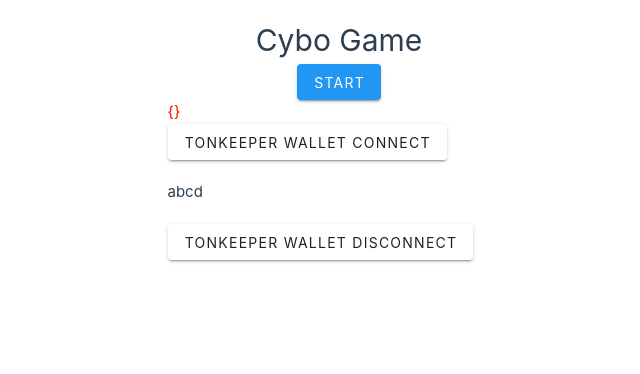
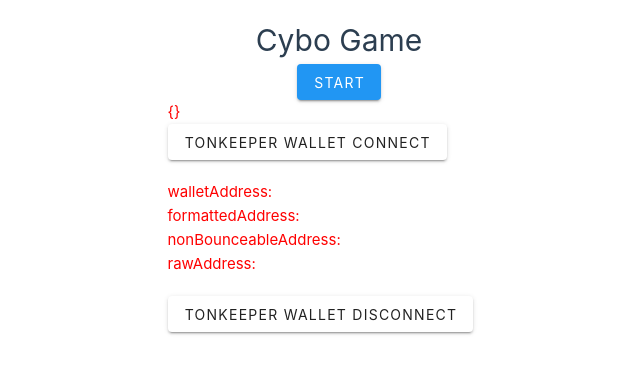
Before and after one commit to GGdang/byboGame-vue3, a Vue app: page /#/ in a window 1280 px wide. Shown: the top 374 px of the page, without its empty margins (301-941 px from the left). Built offline with nearby package versions, Linux system fonts and the light colour scheme; what @tonconnect/sdk would draw is missing.

Commit message:
fix:close loop bug

```diff
--- a/src/lib/tonWallet.js
+++ b/src/lib/tonWallet.js
@@ -1,12 +1,35 @@
-import { ref } from 'vue'
+import { ref, computed } from 'vue'
 import TonConnect from '@tonconnect/sdk'
 import TonWeb from 'tonweb'
 
 let connector = ref(null)
-export let walletAddress = ref('abcd')
+export let walletAddress = ref('')
+
+export const formattedAddress = computed(() => {
+  if (walletAddress.value !== '') {
+    return new TonWeb.utils.Address(walletAddress.value).toString(true, true, true)
+  }
+  return ''
+})
+
+export const nonBounceableAddress = computed(() => {
+  if (walletAddress.value !== '') {
+    return new TonWeb.utils.Address(walletAddress.value).toString(true, true, false)
+  }
+  return ''
+})
+
+export const rawAddress = computed(() => {
+  if (walletAddress.value !== '') {
+    return new TonWeb.utils.Address(walletAddress.value).toString(false, false, false)
+  }
+  return ''
+})
 
 const returnToTelegram = () => {
+  console.log(1)
   if (window.Telegram && window.Telegram.WebApp) {
+    console.log(2)
     window.Telegram.WebApp.close()
   }
 }
@@ -39,16 +62,6 @@
 
   restoreConnection()
 }
-
-// 在模塊導入時初始化 connector
-;(async () => {
-  try {
-    await initializeConnector()
-    console.log('Connector initialized:', connector.value)
-  } catch (error) {
-    console.error('Failed to initialize connector:', error)
-  }
-})()
 
 export const useConnectWallet = async () => {
   if (connector.value === null) {
@@ -83,3 +96,13 @@
     console.error('Failed to disconnect wallet:', e)
   }
 }
+
+// 在模塊導入時初始化 connector
+;(async () => {
+  try {
+    await initializeConnector()
+    console.log('Connector initialized:', connector.value)
+  } catch (error) {
+    console.error('Failed to initialize connector:', error)
+  }
+})()
--- a/src/views/home/HomeView.vue
+++ b/src/views/home/HomeView.vue
@@ -1,7 +1,14 @@
 <script setup>
 import { onMounted, ref } from 'vue'
 import { useRouter } from 'vue-router'
-import { useConnectWallet, useDisconnectWallet, walletAddress } from '@/lib/tonWallet'
+import {
+  useConnectWallet,
+  useDisconnectWallet,
+  walletAddress,
+  formattedAddress,
+  nonBounceableAddress,
+  rawAddress
+} from '@/lib/tonWallet'
 const telegramUserInfo = ref({})
 const router = useRouter()
 
@@ -32,7 +39,10 @@
       <v-btn @click="useConnectWallet"> Tonkeeper Wallet Connect </v-btn>
     </div>
     <div class="py-5">
-      {{ walletAddress }}
+      <p>walletAddress: {{ walletAddress }}</p>
+      <p>formattedAddress: {{ formattedAddress }}</p>
+      <p>nonBounceableAddress: {{ nonBounceableAddress }}</p>
+      <p>rawAddress: {{ rawAddress }}</p>
     </div>
     <div>
       <v-btn @click="useDisconnectWallet"> Tonkeeper Wallet Disconnect </v-btn>
```
Also changed, not shown: src/components/TonWallet.vue (+56 -23 lines).
